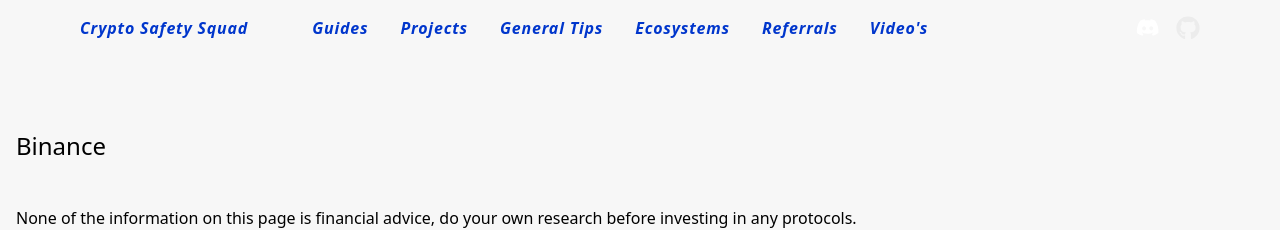
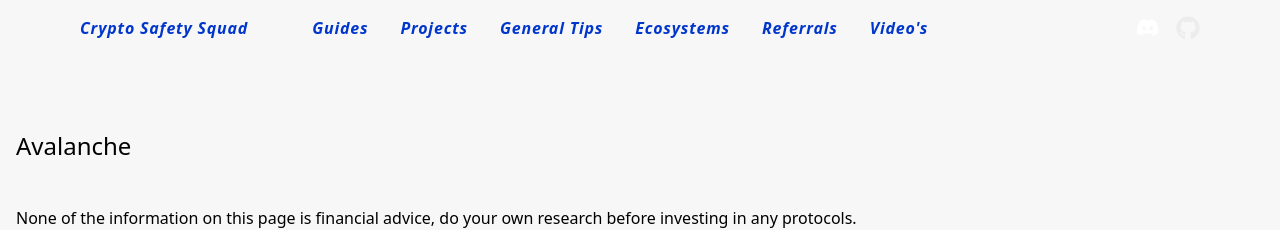
Before and after one commit to CryptoSafetySquad/website, a Next.js app: page /ecosystems/avalanche in a window 1280 px wide. Shown: the top 230 px of the page. Built offline with nearby package versions, Linux system fonts and the light colour scheme.

Commit message:
Fix references.

```diff
--- a/pages/ecosystems/avalanche.tsx
+++ b/pages/ecosystems/avalanche.tsx
@@ -3,8 +3,8 @@
 import Page from '../../Components/Page'
 import ExternalLink from '../../Components/ExternalLink'
 
-const Binance: NextPage = () => {
-  const title = 'Binance'
+const Avalanche: NextPage = () => {
+  const title = 'Avalanche'
   const content = (
     <>
       <p className='mb-4'>None of the information on this page is financial advice, do your own research before investing in any protocols.</p>
@@ -47,10 +47,10 @@
     <Page {...{
       title,
       content,
-      slug: 'ecosystems/binance',
-      description: 'Binance'
+      slug: 'ecosystems/avalanche',
+      description: 'Avalanche'
     }} />
   )
 }
 
-export default Binance
+export default Avalanche
```
